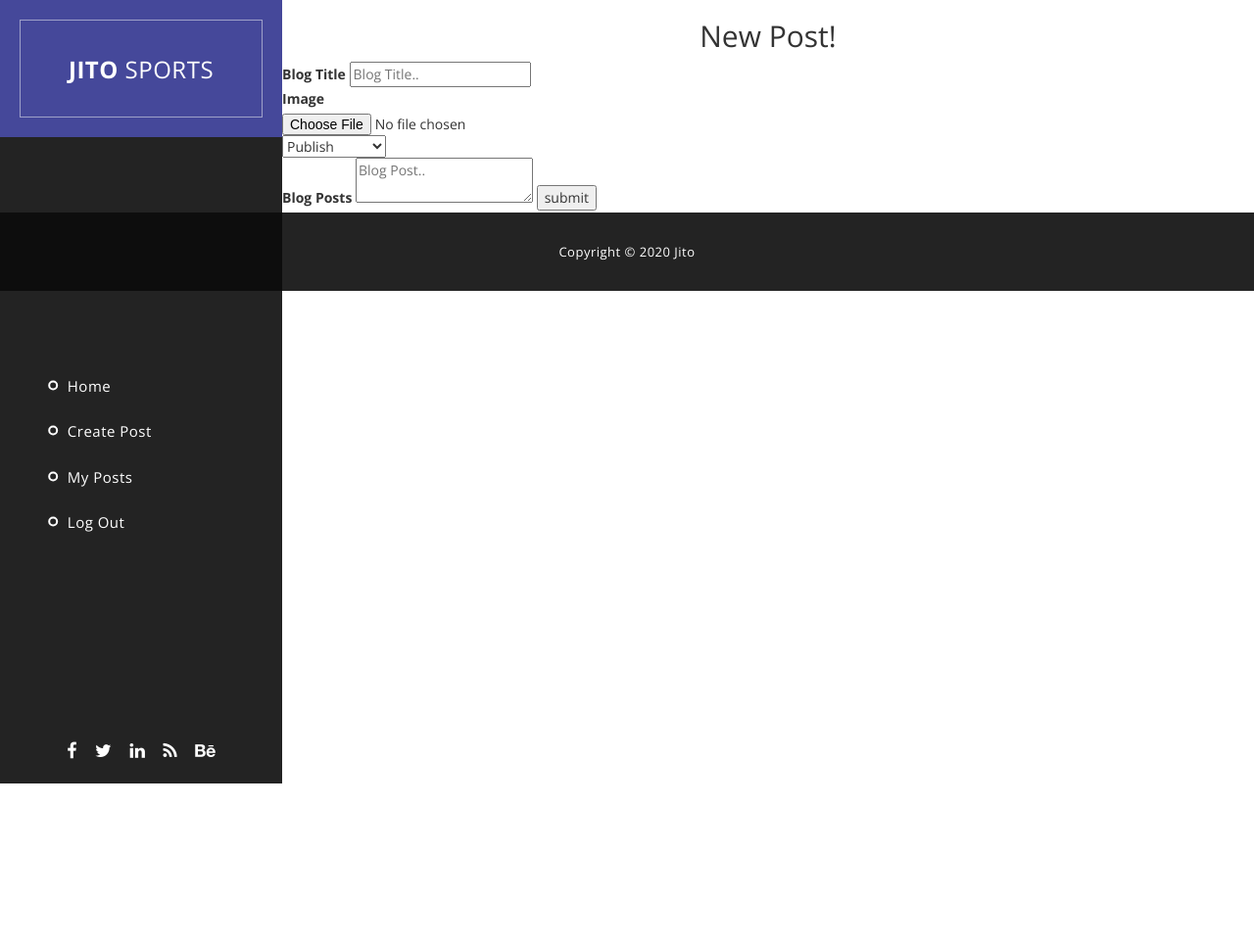
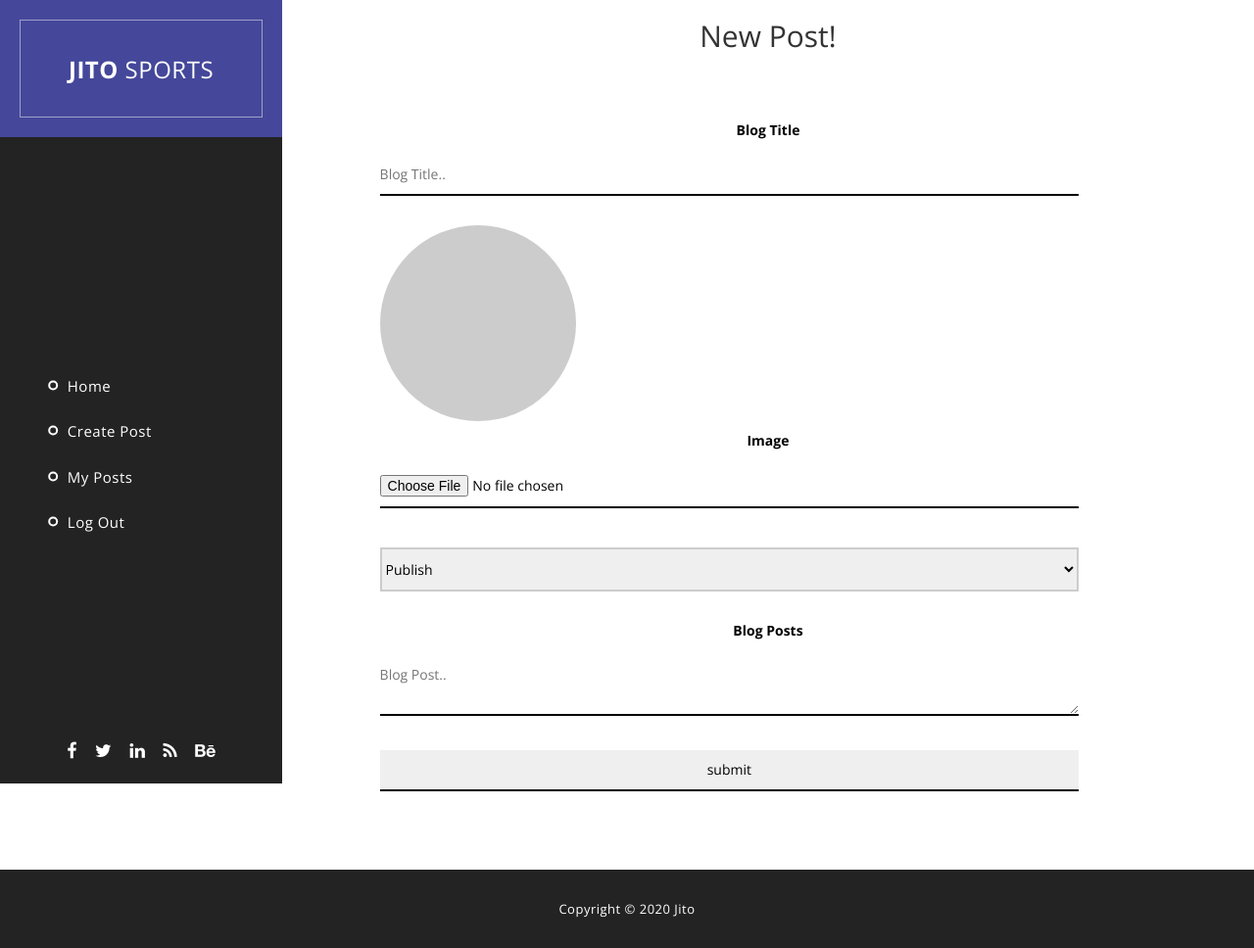
Before and after one commit to IsraelJito/Sportsblog, a PHP site: page /createpost.php in a window 1280 px wide. Shown: the whole page at 98% size. Before the commit the page ends 800 px from the top, so only its background shows below. Run offline with PHP 8.4, Linux system fonts and the light colour scheme; the visitor is signed in with stand-in values (Sample User, id 1); some libraries are stand-ins or nearby versions.

Commit message:
Add files via upload

```diff
--- a/css/templatemo-style.css
+++ b/css/templatemo-style.css
@@ -1077,3 +1077,204 @@
   }
 
 }
+
+
+
+
+
+
+
+
+
+
+
+
+#uploadform {
+      color: black;
+      margin: auto;
+      width: 90%;
+      padding: 50px;
+    }
+
+    #uploadform label {
+      display: block;
+      padding: 10px 0;
+      text-align: center;
+    }
+
+    #uploadform div {
+      width: 200px;
+      height: 200px;
+      background-color: #ccc;
+      border-radius: 50%;
+      background-image: url( );
+      background-size: cover;
+    }
+
+    #uploadform select {
+      width: 90%;
+      padding: 10px 0;
+      border: 2px solid #ccc;
+      margin: 10px 0;
+      margin-bottom: 20px;
+    }
+
+    #uploadform input, textarea {
+      width: 90%;
+      padding: 10px 0;
+      margin-bottom: 30px;
+      border: 0;
+      border-bottom: 2px solid black;
+    }
+
+    #uploadform input:focus, textarea:focus {
+      color: ;
+      font-size: large;
+      border-color: #45489a;
+    }
+
+    #preloader {
+      content: '';
+      position: fixed;
+      top: 0;
+      left: 0;
+      right: 0;
+      bottom: 0;
+      z-index: 9999;
+      overflow: hidden;
+      background: #fff;
+    }
+
+    #preloader:before {
+      content: "";
+      position: fixed;
+      top: 45%;
+      left: 45%;
+      border: 6px solid #f2f2f2;
+      border-top: 5px solid #45489a;
+      border-left: 5px solid #45489a;
+      border-bottom: 5px solid #45489a;
+      border-radius: 50%;
+      width: 50px;
+      height: 50px;
+      -webkit-animation: animate-preloader 1s linear infinite;
+      animation: animate-preloader 1s linear infinite;
+    }
+
+    @-webkit-keyframes animate-preloader {
+      0% {
+        -webkit-transform: rotate(0deg);
+        transform: rotate(0deg);
+      }
+
+      100% {
+        -webkit-transform: rotate(360deg);
+        transform: rotate(360deg);
+      }
+    }
+
+    @keyframes animate-preloader {
+      0% {
+        -webkit-transform: rotate(0deg);
+        transform: rotate(0deg);
+      }
+
+      100% {
+        -webkit-transform: rotate(360deg);
+        transform: rotate(360deg);
+      }
+    }#uploadform {
+      color: black;
+      margin: auto;
+      width: 90%;
+      padding: 50px;
+    }
+
+    #uploadform label {
+      display: block;
+      padding: 10px 0;
+      text-align: center;
+    }
+
+    #uploadform div {
+      width: 200px;
+      height: 200px;
+      background-color: #ccc;
+      border-radius: 50%;
+      background-image: url( );
+      background-size: cover;
+    }
+
+    #uploadform select {
+      width: 90%;
+      padding: 10px 0;
+      border: 2px solid #ccc;
+      margin: 10px 0;
+      margin-bottom: 20px;
+    }
+
+    #uploadform input, textarea {
+      width: 90%;
+      padding: 10px 0;
+      margin-bottom: 30px;
+      border: 0;
+      border-bottom: 2px solid black;
+    }
+
+    #uploadform input:focus, textarea:focus {
+      color: ;
+      font-size: large;
+      border-color: #45489a;
+    }
+
+    #preloader {
+      content: '';
+      position: fixed;
+      top: 0;
+      left: 0;
+      right: 0;
+      bottom: 0;
+      z-index: 9999;
+      overflow: hidden;
+      background: #fff;
+    }
+
+    #preloader:before {
+      content: "";
+      position: fixed;
+      top: 45%;
+      left: 45%;
+      border: 6px solid #f2f2f2;
+      border-top: 5px solid #45489a;
+      border-left: 5px solid #45489a;
+      border-bottom: 5px solid #45489a;
+      border-radius: 50%;
+      width: 50px;
+      height: 50px;
+      -webkit-animation: animate-preloader 1s linear infinite;
+      animation: animate-preloader 1s linear infinite;
+    }
+
+    @-webkit-keyframes animate-preloader {
+      0% {
+        -webkit-transform: rotate(0deg);
+        transform: rotate(0deg);
+      }
+
+      100% {
+        -webkit-transform: rotate(360deg);
+        transform: rotate(360deg);
+      }
+    }
+
+    @keyframes animate-preloader {
+      0% {
+        -webkit-transform: rotate(0deg);
+        transform: rotate(0deg);
+      }
+
+      100% {
+        -webkit-transform: rotate(360deg);
+        transform: rotate(360deg);
+      }
+    }
```
